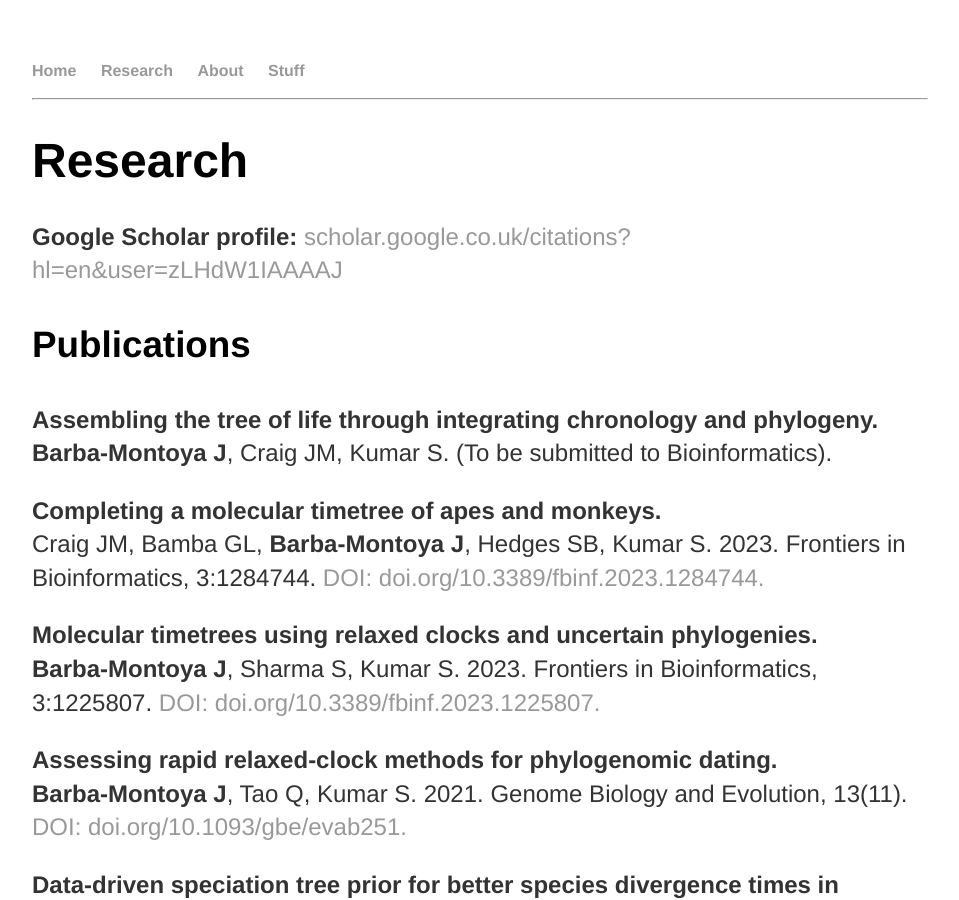
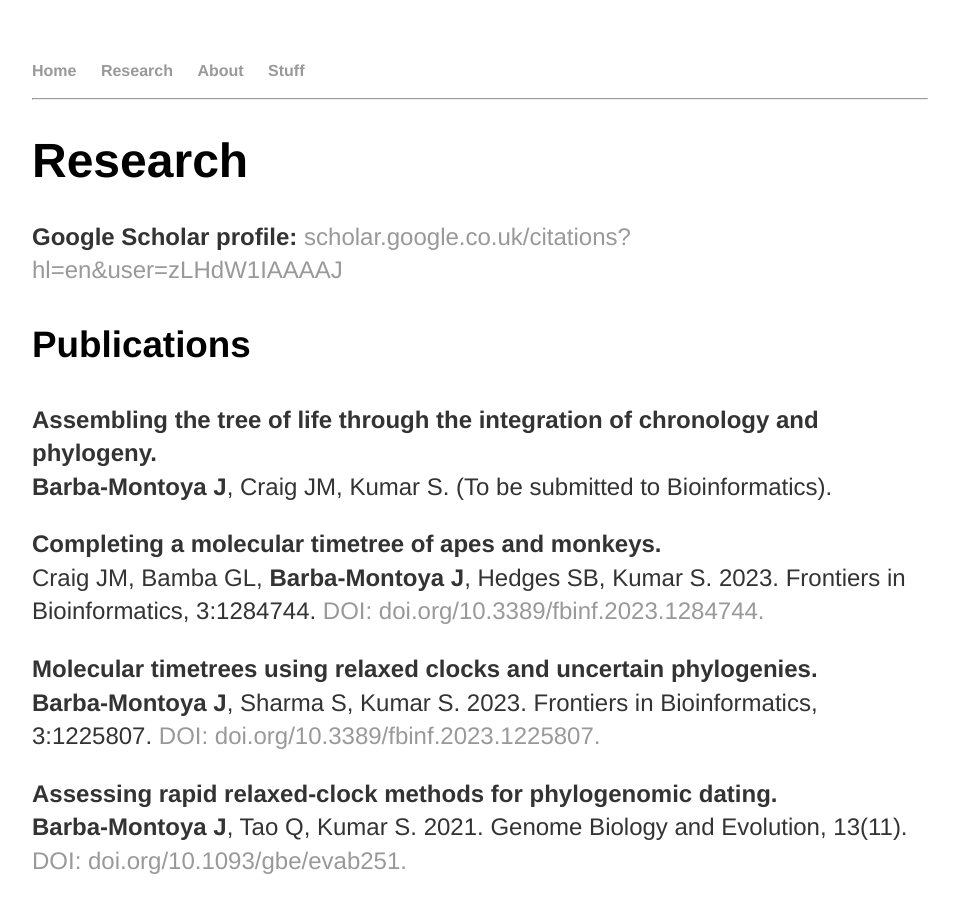
Before and after one commit to josebarbamontoya/josebarbamontoya.github.io, a Jekyll site: the page built from research/index.html, in a window 1280 px wide and 900 px high. Shown: the whole window, without its empty margins (160-1119 px from the left). Built offline with Jekyll 4.4.1, drawn with Linux system fonts in a browser that asks for light colours.

Commit message:
Update index.html

```diff
--- a/research/index.html
+++ b/research/index.html
@@ -8,7 +8,7 @@
 					<p><b>Google Scholar profile:</b><a href="https://scholar.google.co.uk/citations?hl=en&user=zLHdW1IAAAAJ"> scholar.google.co.uk/citations?hl=en&user=zLHdW1IAAAAJ</a></p>
 					<h3>Publications</h3>
 
-<p><b>Assembling the tree of life through integrating chronology and phylogeny.</b><br>
+<p><b>Assembling the tree of life through the integration of chronology and phylogeny.</b><br>
 <b>Barba-Montoya J</b>, Craig JM, Kumar S. (To be submitted to Bioinformatics).
 
 <p><b>Completing a molecular timetree of apes and monkeys.</b><br>
```
